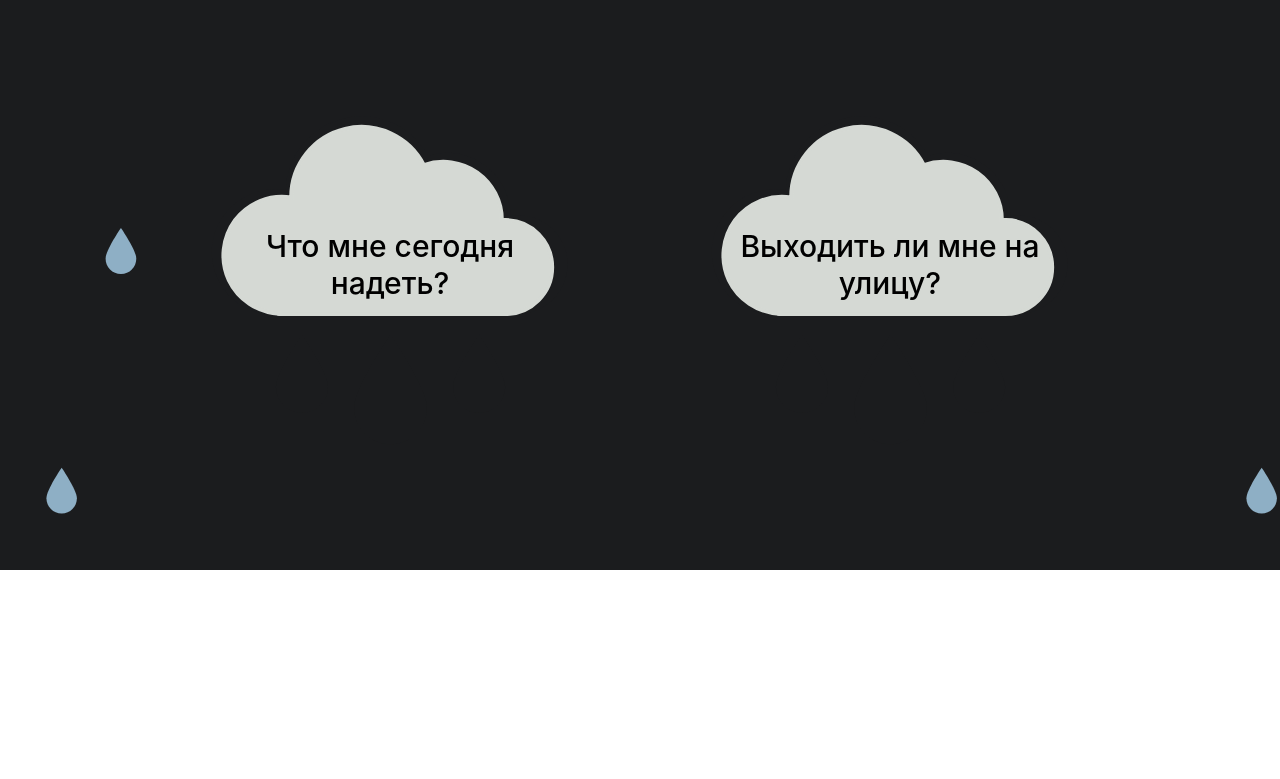
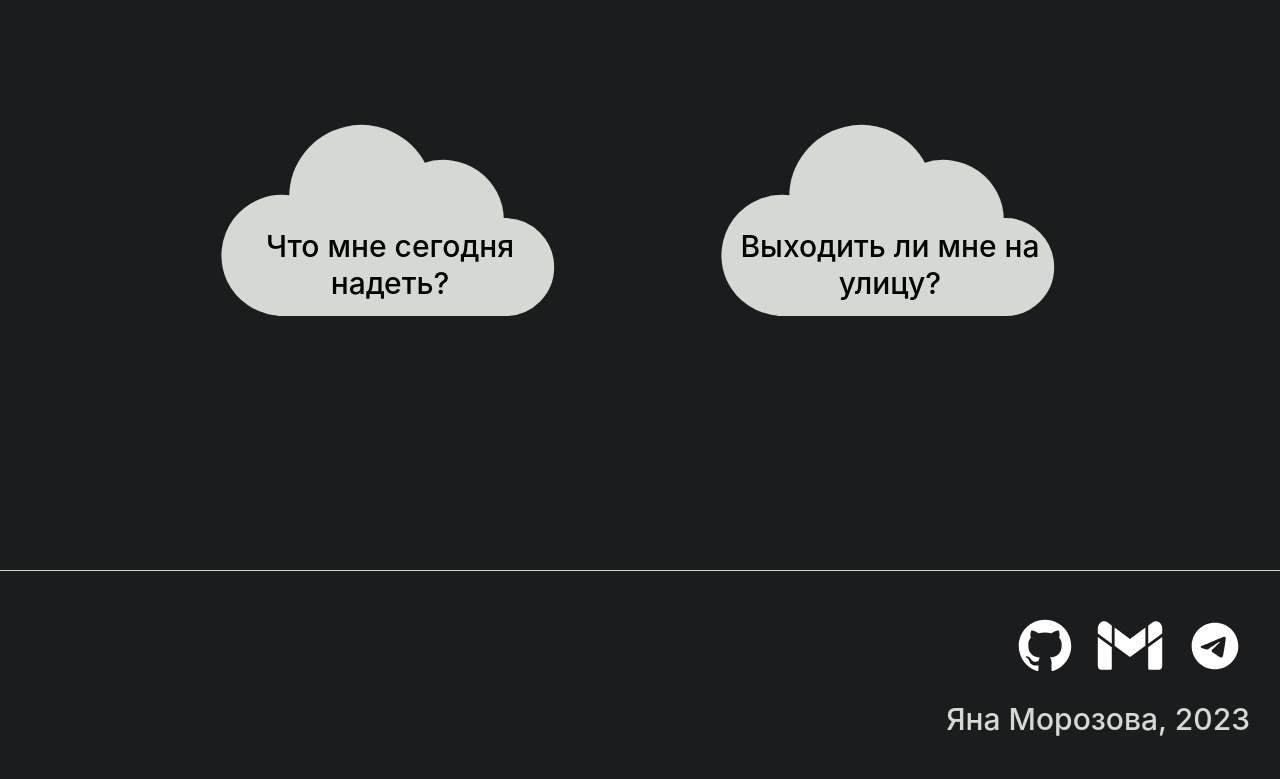
Before and after one commit to Yanabonne/weather-like, a React app: page / in a window 1280 px wide. Shown: the part 1521-2300 px from the top of the page. Before the commit the page ends 2091 px from the top, so only its background shows below. Built offline with nearby package versions, Linux system fonts and the light colour scheme.

Commit message:
feat: add Footer

```diff
--- a/src/app/App.js
+++ b/src/app/App.js
@@ -3,6 +3,7 @@ import './App.css';
 
 import Header from '../widgets/Header/Header.js';
 import AboutProject from '../pages/AboutProject/AboutProject.js';
+import Footer from "../widgets/Footer/Footer";
 
 function App() {
   React.useEffect(() => {
@@ -15,6 +16,7 @@ function App() {
     <div className="app">
       <Header />
       <AboutProject />
+      <Footer />
     </div>
   );
 }
--- a/src/pages/AboutProject/AboutProject.css
+++ b/src/pages/AboutProject/AboutProject.css
@@ -1,6 +1,5 @@
 .about {
   width: 1260px;
-  background-image: url('../../images/background-base.svg');
   background-repeat: repeat;
   background-size: 600px;
   overflow: hidden;
--- /dev/null
+++ b/src/widgets/Footer/Footer.css
@@ -0,0 +1,54 @@
+.footer {
+  border-top: 1px #d5d9d4 solid;
+  width: 1260px;
+  display: flex;
+  flex-direction: column;
+  align-items: flex-end;
+  gap: 20px;
+  padding: 40px 30px 40px;
+  background-color: #1b1c1e;
+  box-sizing: border-box;
+}
+
+.footer__author {
+  font-family: "Inter";
+  font-style: normal;
+  font-weight: 500;
+  font-size: 30px;
+  line-height: 1.25;
+  margin: 0;
+}
+
+.footer__icons {
+  display: flex;
+  gap: 15px;
+}
+
+.footer__icon {
+  width: 70px;
+  height: 70px;
+  outline: none;
+  border: none;
+  background-color: #1b1c1e;
+  background-size: contain;
+  background-repeat: no-repeat;
+  background-position: center;
+}
+
+.footer__icon_github {
+  background-image: url("../../images/github.svg");
+}
+
+.footer__icon_gmail {
+  background-image: url("../../images/gmail.svg");
+}
+
+.footer__icon_tg {
+  background-image: url("../../images/tg.svg");
+}
+
+@media screen and (max-width: 1280px) {
+  .footer {
+    width: 100%;
+  }
+}
--- a/src/widgets/Footer/Footer.js
+++ b/src/widgets/Footer/Footer.js
@@ -0,0 +1,16 @@
+import "./Footer.css";
+
+function Footer() {
+  return (
+    <footer className="footer">
+        <div className="footer__icons">
+            <button type='button' className="footer__icon footer__icon_github"></button>
+            <button type='button' className="footer__icon footer__icon_gmail"></button>
+            <button type='button' className="footer__icon footer__icon_tg"></button>
+        </div>
+      <p className="footer__author">Яна Морозова, 2023</p>
+    </footer>
+  );
+}
+
+export default Footer;
--- a/src/widgets/RainPage/RainPage.css
+++ b/src/widgets/RainPage/RainPage.css
@@ -5,17 +5,6 @@
   display: flex;
   align-items: center;
   box-sizing: border-box;
-}
-
-.rain__title {
-  font-family: "Inter";
-  font-style: normal;
-  font-weight: 900;
-  font-size: 75px;
-  line-height: 1.25;
-  max-width: 850px;
-  margin: 0 0 0 25px;
-  padding-left: 180px;
 }
 
 .rain__image {
@@ -29,6 +18,22 @@
   will-change: transform;
 }
 
+/* .rain__image_base {
+  background-image: url("../../images/background-base.svg");
+  transform: translate3d(0, calc(var(--scrollTop) / 2), 0);
+} */
+
+.rain__title {
+  font-family: "Inter";
+  font-style: normal;
+  font-weight: 900;
+  font-size: 75px;
+  line-height: 1.25;
+  max-width: 850px;
+  margin: 0 0 0 25px;
+  padding-left: 180px;
+}
+
 .rain__image_middle {
   background-image: url("../../images/background-middle.svg");
   transform: translate3d(0, calc(var(--scrollTop) / 3), 0);
--- a/src/widgets/RainPage/RainPage.js
+++ b/src/widgets/RainPage/RainPage.js
@@ -3,6 +3,7 @@ import "./RainPage.css";
 function RainPage() {
   return (
     <section className="rain">
+      <div className="rain__image rain__image_base"></div>
       <h1 className="rain__title">Хэй, красотка, хорошая погодка</h1>
       <div className="rain__image rain__image_middle"></div>
       <div className="rain__image rain__image_font"></div>
```
Also changed, not shown: src/images/github.svg (added), src/images/gmail.svg (added), src/images/tg.svg (added).
